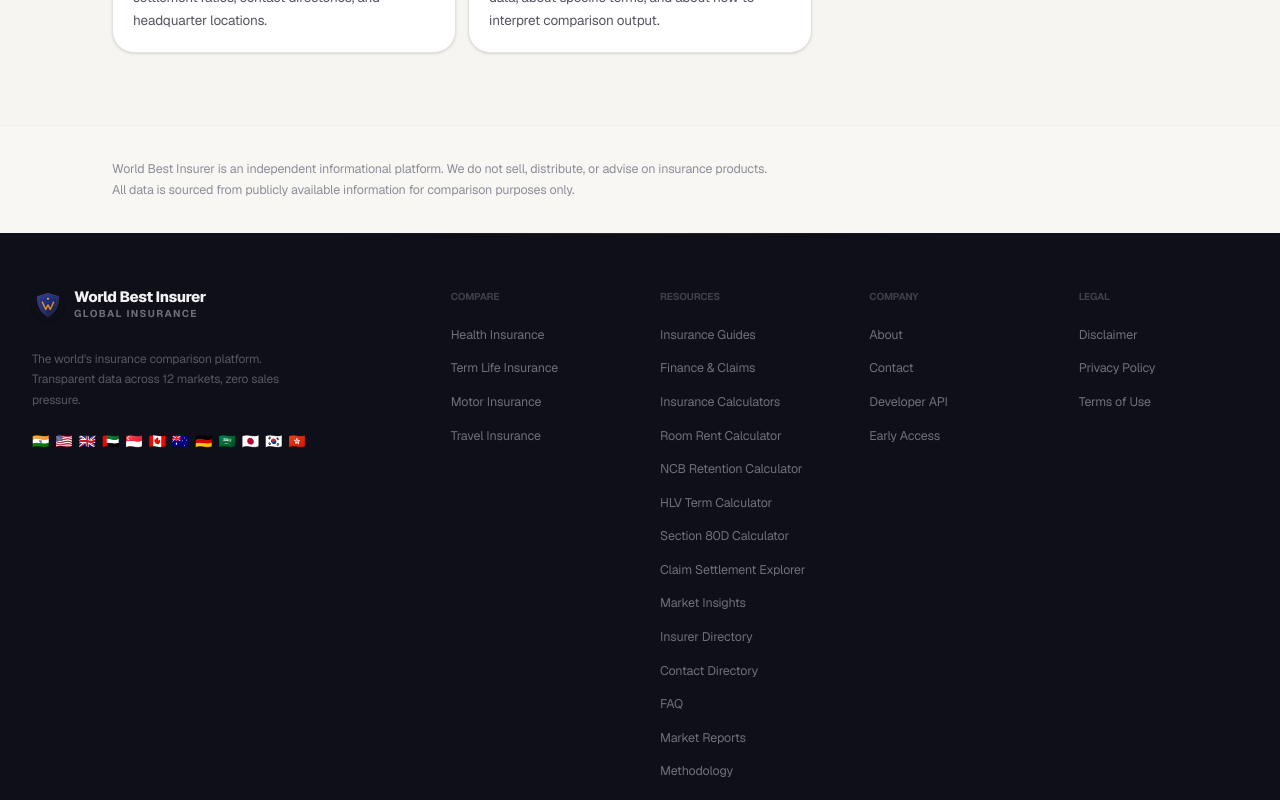
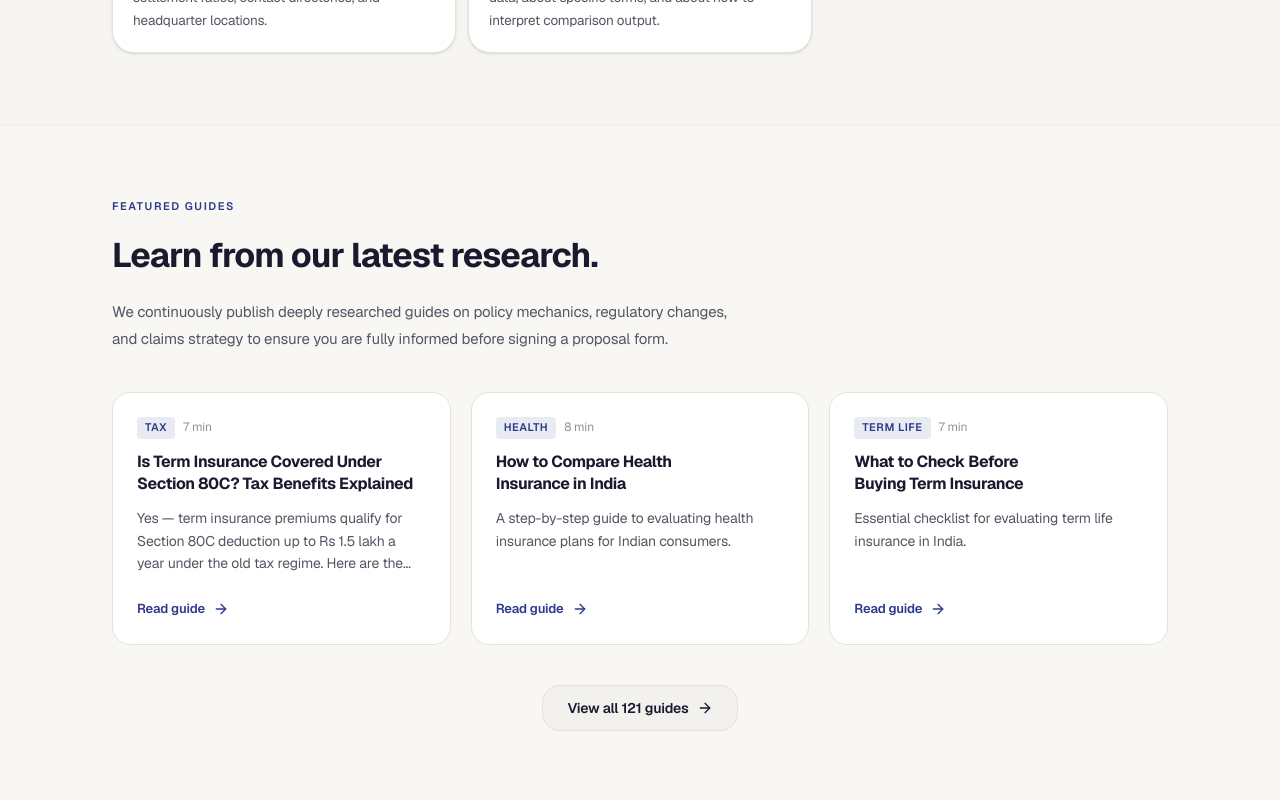
Before and after one commit to durgeshghiya/worldbestinsurer, a Next.js app: page / in a window 1280 px wide. Shown: the part 3240-4040 px from the top of the page. Built offline with nearby package versions, Linux system fonts and the light colour scheme.

Commit message:
feat(seo): surface featured editorial guides on homepage to strengthen content authority for AdSense reviewers

```diff
--- a/src/app/page.tsx
+++ b/src/app/page.tsx
@@ -3,6 +3,7 @@ import Link from "next/link";
 import { ArrowRight, Check } from "lucide-react";
 import { getAllProducts, getAllInsurers } from "@/lib/data";
 import { getActiveCountries } from "@/lib/countries";
+import { getArticles } from "@/lib/generators";
 import { categories } from "@/lib/data";
 import {
   BreadcrumbSchema,
@@ -93,6 +94,7 @@ export default function HomePage() {
   const totalProducts = getAllProducts().length;
   const totalInsurers = getAllInsurers().length;
   const activeCountries = getActiveCountries();
+  const recentArticles = getArticles().slice(0, 3);
 
   const countByCat: Record<string, number> = {};
   for (const p of getAllProducts()) {
@@ -368,6 +370,57 @@ export default function HomePage() {
         </div>
       </section>
 
+      {/* ── Featured Guides ── */}
+      <section className="border-t border-border-light">
+        <div className={`${WRAP} py-14 sm:py-18`}>
+          <p className={EYEBROW}>Featured Guides</p>
+          <h2 className={H2}>Learn from our latest research.</h2>
+          <p className={`mt-4 max-w-[64ch] mb-10 ${PROSE}`}>
+            We continuously publish deeply researched guides on policy mechanics, regulatory changes, and claims strategy to ensure you are fully informed before signing a proposal form.
+          </p>
+
+          <div className="grid sm:grid-cols-2 lg:grid-cols-3 gap-5">
+            {recentArticles.map((article) => (
+              <Link
+                key={article.slug}
+                href={`/learn/${article.slug}`}
+                className="group flex flex-col justify-between bg-surface rounded-xl border border-border p-6 hover:border-primary/40 hover:shadow-lg transition-all duration-300"
+              >
+                <div>
+                  <div className="flex items-center gap-2 mb-3">
+                    <span className="text-[11px] font-semibold text-primary uppercase tracking-wider bg-primary/10 px-2 py-0.5 rounded">
+                      {article.category}
+                    </span>
+                    <span className="text-[12px] text-text-tertiary">
+                      {article.readTime}
+                    </span>
+                  </div>
+                  <h3 className="text-[16px] font-bold text-text-primary leading-snug mb-3 group-hover:text-primary transition-colors">
+                    {article.title}
+                  </h3>
+                  <p className="text-[14px] text-text-secondary leading-relaxed mb-6 line-clamp-3">
+                    {article.excerpt}
+                  </p>
+                </div>
+                <span className="inline-flex items-center gap-2 text-[13px] font-semibold text-primary">
+                  Read guide
+                  <ArrowRight className="w-4 h-4 transition-transform group-hover:translate-x-1" />
+                </span>
+              </Link>
+            ))}
+          </div>
+
+          <div className="mt-10 text-center">
+            <Link
+              href="/learn"
+              className="inline-flex items-center gap-2 px-6 py-3 rounded-xl bg-surface-sunken border border-border text-sm font-semibold text-text-primary hover:bg-surface hover:border-primary/30 transition-all"
+            >
+              View all 121 guides <ArrowRight className="w-4 h-4" />
+            </Link>
+          </div>
+        </div>
+      </section>
+
       {/* Compliance note. The site-wide <Footer> carries the link columns, so
           this is the standalone disclosure only — the old homepage repeated
           the whole footer and shipped two <footer> elements on one page. */}
```
